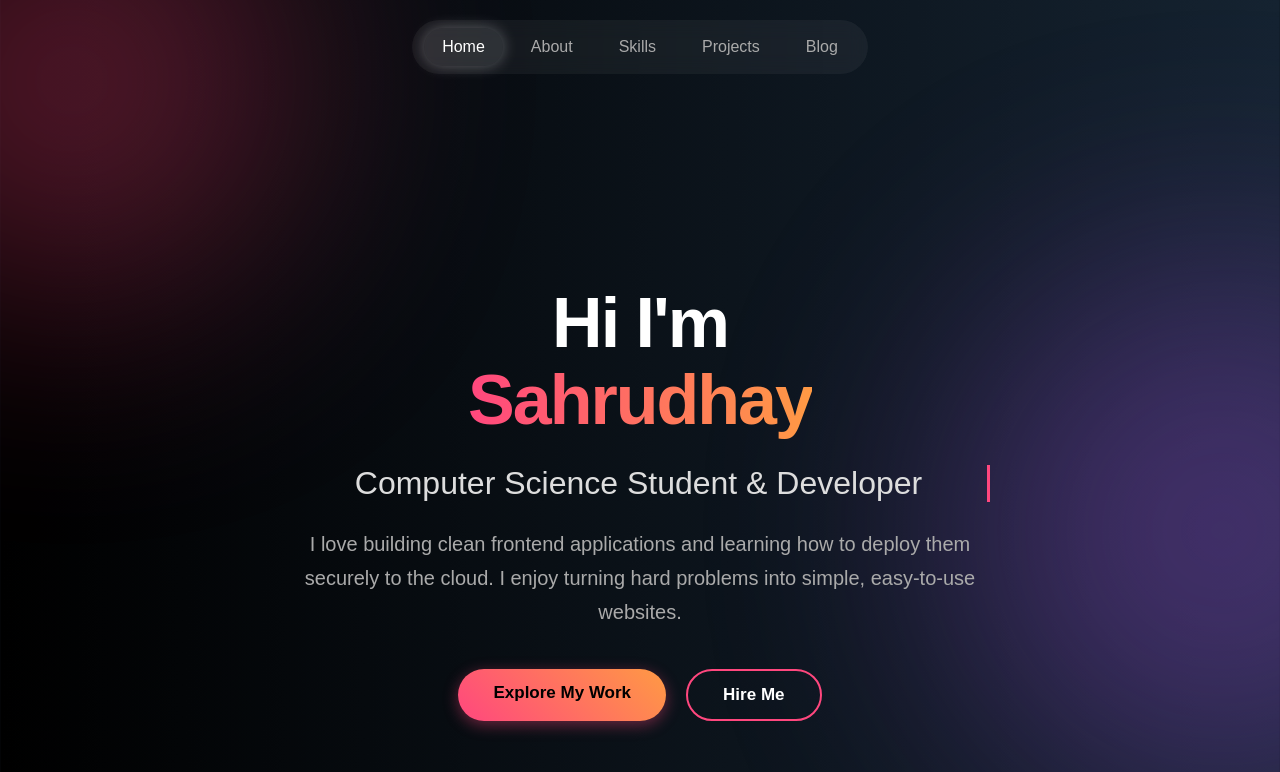
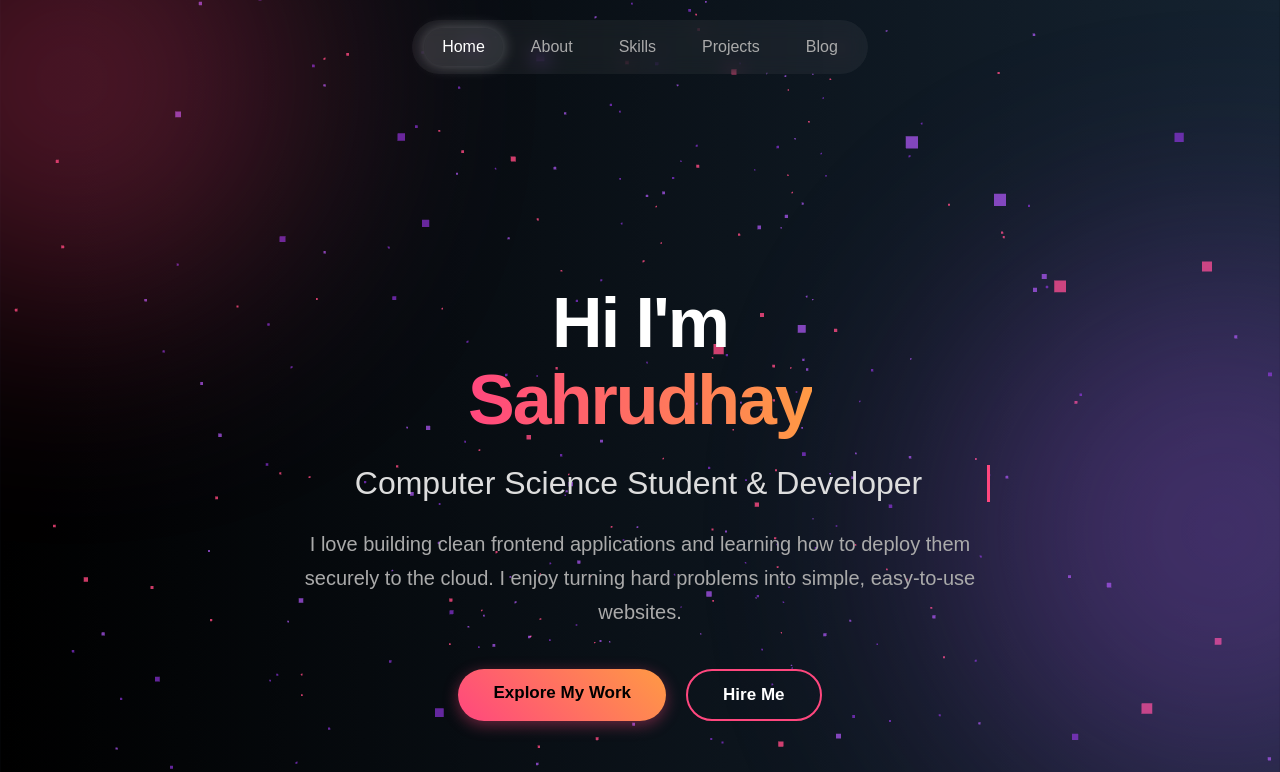
Before and after one commit to Sahrudhay31/Portfolio-Website, a plain HTML site: page index.html in a window 1280 px wide. Shown: the top 772 px of the page. Drawn offline with nearby package versions, Linux system fonts and the light colour scheme.

Commit message:
added three.js

```diff
--- a/index.html
+++ b/index.html
@@ -16,6 +16,9 @@
 </head>
 
 <body>
+    <!-- THREE.JS CANVAS -->
+    <canvas id="bg-canvas"></canvas>
+
     <!-- AMBIENT BACKGROUND GLOWS -->
     <div class="ambient-glow glow-1"></div>
     <div class="ambient-glow glow-2"></div>
@@ -509,6 +512,10 @@
     </footer>
 
 
+    <!-- Three.js Background -->
+    <script src="https://cdnjs.cloudflare.com/ajax/libs/three.js/r128/three.min.js"></script>
+    <script src="three-bg.js"></script>
+
     <!-- JS snippet for Scrollspy Navbar Active State -->
     <script>
         const sections = document.querySelectorAll("section");
--- a/style.css
+++ b/style.css
@@ -1137,3 +1137,14 @@
         color: #aaa;
         align-self: flex-end;
     }
+
+/* Three.js Background Canvas */
+#bg-canvas {
+    position: fixed;
+    top: 0;
+    left: 0;
+    width: 100vw;
+    height: 100vh;
+    z-index: -1;
+    pointer-events: none;
+}
--- /dev/null
+++ b/three-bg.js
@@ -0,0 +1,95 @@
+const canvas = document.querySelector('#bg-canvas');
+
+// Scene, Camera, Renderer
+const scene = new THREE.Scene();
+const camera = new THREE.PerspectiveCamera(75, window.innerWidth / window.innerHeight, 0.1, 1000);
+const renderer = new THREE.WebGLRenderer({
+    canvas: canvas,
+    alpha: true, // transparent background so CSS background shows
+    antialias: true
+});
+
+renderer.setPixelRatio(window.devicePixelRatio);
+renderer.setSize(window.innerWidth, window.innerHeight);
+camera.position.z = 30;
+
+// Geometry (Particles)
+const particlesGeometry = new THREE.BufferGeometry();
+const particlesCount = 700;
+const posArray = new Float32Array(particlesCount * 3);
+const colorArray = new Float32Array(particlesCount * 3);
+
+// Colors (Pink and Purple shades)
+const color1 = new THREE.Color(0xff477e);
+const color2 = new THREE.Color(0x7b2cbf);
+const color3 = new THREE.Color(0x9d4edd);
+
+for(let i = 0; i < particlesCount * 3; i+=3) {
+    // Position
+    posArray[i] = (Math.random() - 0.5) * 100;
+    posArray[i+1] = (Math.random() - 0.5) * 100;
+    posArray[i+2] = (Math.random() - 0.5) * 100;
+
+    // Mixed Color
+    const rand = Math.random();
+    let selectedColor;
+    if (rand < 0.33) selectedColor = color1;
+    else if (rand < 0.66) selectedColor = color2;
+    else selectedColor = color3;
+
+    colorArray[i] = selectedColor.r;
+    colorArray[i+1] = selectedColor.g;
+    colorArray[i+2] = selectedColor.b;
+}
+
+particlesGeometry.setAttribute('position', new THREE.BufferAttribute(posArray, 3));
+particlesGeometry.setAttribute('color', new THREE.BufferAttribute(colorArray, 3));
+
+// Material
+const particlesMaterial = new THREE.PointsMaterial({
+    size: 0.3,
+    vertexColors: true,
+    transparent: true,
+    opacity: 0.8,
+    blending: THREE.AdditiveBlending
+});
+
+// Mesh
+const particlesMesh = new THREE.Points(particlesGeometry, particlesMaterial);
+scene.add(particlesMesh);
+
+// Mouse Interaction
+let mouseX = 0;
+let mouseY = 0;
+
+document.addEventListener('mousemove', (event) => {
+    mouseX = (event.clientX / window.innerWidth) - 0.5;
+    mouseY = (event.clientY / window.innerHeight) - 0.5;
+});
+
+// Animation Loop
+const clock = new THREE.Clock();
+
+function animate() {
+    requestAnimationFrame(animate);
+    const elapsedTime = clock.getElapsedTime();
+
+    // Slow rotation
+    particlesMesh.rotation.y = elapsedTime * 0.05;
+    particlesMesh.rotation.x = elapsedTime * 0.02;
+
+    // Mouse parallax effect
+    particlesMesh.position.x += (mouseX * 5 - particlesMesh.position.x) * 0.05;
+    particlesMesh.position.y += (-mouseY * 5 - particlesMesh.position.y) * 0.05;
+
+    renderer.render(scene, camera);
+}
+
+animate();
+
+// Resize Handler
+window.addEventListener('resize', () => {
+    camera.aspect = window.innerWidth / window.innerHeight;
+    camera.updateProjectionMatrix();
+    renderer.setSize(window.innerWidth, window.innerHeight);
+});
```
Also changed, not shown: 1 other file.
